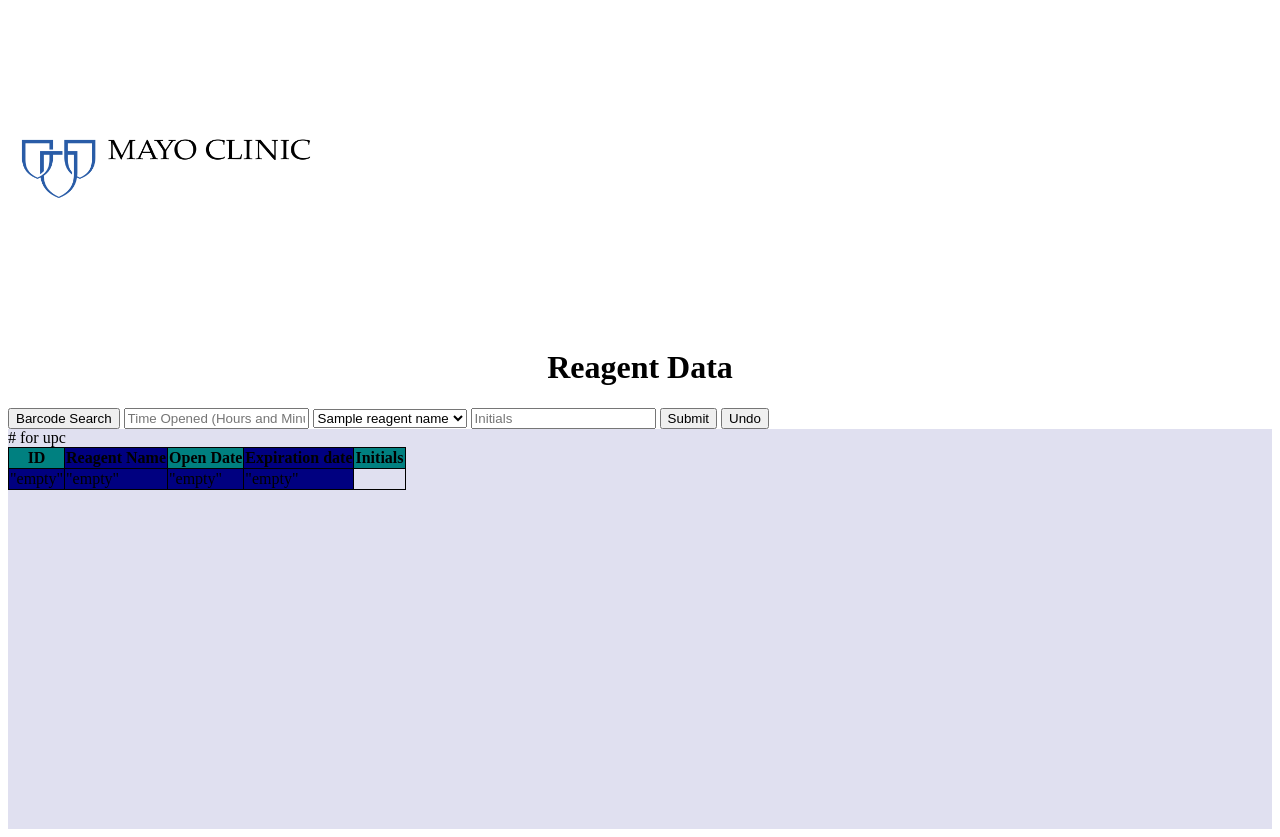
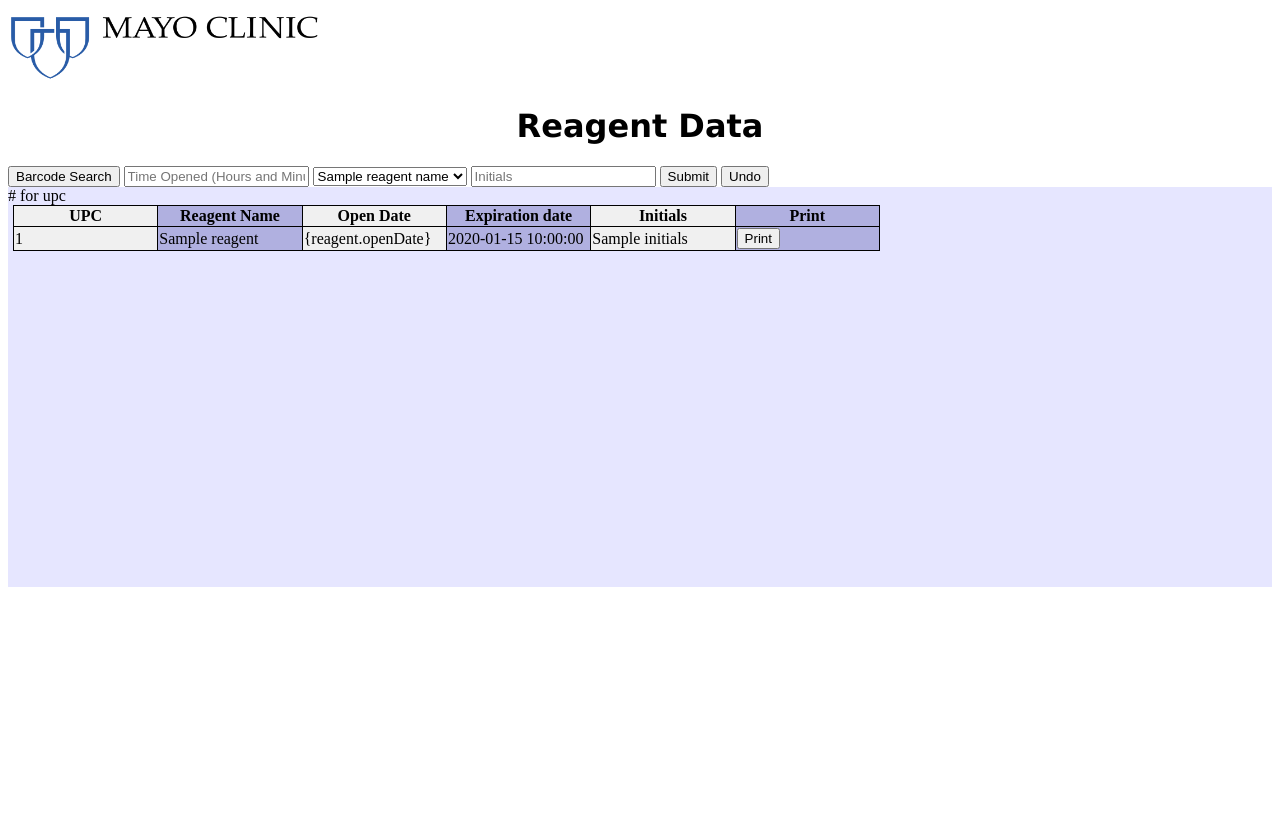
Before and after one commit to sarrodri/reagent-management-app, a Flask app: template Templates/Homepage.html in a window 1280 px wide. After the commit the page ends 587 px from the top, so only its background shows below. Run offline with Flask 3, Linux system fonts and the light colour scheme; the template is opened without the code that fills it: most values are stand-ins (such as "Sample title", 1, 10 or a date in 2020); parts of the project's set-up code (start-up, migrations or seed data) failed here and were passed over.

Commit message:
Fixed the submit thingamajig and the colors  are readable and don't make my eyes bleed!

```diff
--- a/Templates/Homepage.css
+++ b/Templates/Homepage.css
@@ -1,16 +1,23 @@
 #Title{
     text-align: center;
+    font-family: 'Lucida Grande', Geneva, sans-serif;
 }
 
 #DBWindow{
     align-self: center;
-    background-color: #e0e0f0;
+    background-color: #e6e6ff;
     min-width: 500px;
     min-height: 400px;
 }
 
-.TableRow{
-    min-width: 20%;
+#DBTable{
+    margin-left: 5px;
+    margin-right: 5px;
+    padding-top: 5px;
+}
+
+.row{
+    width: 16%;
 }
 
 table, th, td {
@@ -21,6 +28,10 @@
 #MayoLogo{
     max-width: 25%;
     max-height: 25%;
+    text-align: center;
+    align-self: center;
+    align-items: center;
+    align-content: center;
 }
 
 #ReagentName{
@@ -33,18 +44,18 @@
     align-self: center;
 }
 
-tr:nth-child(odd),th:nth-child(odd){
-    background-color: blue;
+th:nth-child(odd){
+    background-color: #f0f0f0;
 }
 
-tr:nth-child(even),th:nth-child(odd){
-    background-color: teal;
+th:nth-child(even){
+    background-color: #b0b0e0;
 }
 
-tr:nth-child(odd),th:nth-child(even){
-    background-color: aquamarine;
+td:nth-child(odd){
+    background-color: #f0f0f0;
 }
 
-tr:nth-child(even),th:nth-child(even){
-    background-color: navy;
+td:nth-child(even){
+    background-color: #b0b0e0;
 }
--- a/Templates/Homepage.html
+++ b/Templates/Homepage.html
@@ -10,7 +10,7 @@
 <header>
     <img id="MayoLogo" src="mayonayos.png" alt="Mayo Logo">
     <h1 id="Title">Reagent Data</h1>
-    <form action="/home" method="post" id="InformationGather">
+    <form action="/" method="post" id="InformationGather">
 
     <!--Barcode = <input type="text" onfocus= "focus" placeholder="Scan Barcode" id="Barcode Scanner"> -->
     <button type="button" id="Barcode Scanner" onclick="barcodeIn()">Barcode Search</button>
@@ -18,13 +18,12 @@
         <input type="text" placeholder="Time Opened (Hours and Minutes)" id="ClockfaceTime">
         <label for="ReagentName"></label>
         <select name="ReagentName" id="ReagentName">
-
             {% for reagent_name in reagent_names  %}
                 <option value="{{ reagent_name }}" method="post">{{ reagent_name }}</option>
             {% endfor %}
         </select>
         <input type="text" placeholder="Initials" id="Initials">
-        <button onclick="SubmitForm()">Submit</button>
+        <input type="submit" value="Submit">
         <button onclick="Undo()">Undo</button>
     </form>
 </header>
@@ -32,17 +31,20 @@
     <div id="DBWindow">
         <table id="DBTable">
             <tr>
-                <th class="TableRow">ID</th>
-                <th class="TableRow">Reagent Name</th>
-                <th class="TableRow">Open Date</th>
-                <th class="TableRow">Expiration date</th>
-                <th class="TableRow">Initials</th>
+                <th class="row">UPC</th>
+                <th class="row">Reagent Name</th>
+                <th class="row">Open Date</th>
+                <th class="row">Expiration date</th>
+                <th class="row">Initials</th>
+                <th class="row">Print</th>
             </tr> # for upc
             {% for reagent in reagents %}
-            <tr><td class="row" data-upc="{{reagent.ID}}"> "empty"</td>
-                <td class="row" data-upc="{{reagent.Name}}"> "empty"</td>
-                <td class="row" data-upc="{{reagent.ExpDate}}"> "empty"</td>
-                <td class="row" data-upc="{{reagent.Initials}}"> "empty"</td>
+            <tr><td class="row" data-upc="{{reagent.ID}}">{{reagent.ID}}</td>
+                <td class="row" data-upc="{{reagent.Name}}">{{reagent.Name}}</td>
+                <td class="row" data-upc="{{reagent.openDate}}">{reagent.openDate}</td>
+                <td class="row" data-upc="{{reagent.ExpDate}}"> {{reagent.ExpDate}}</td>
+                <td class="row" data-upc="{{reagent.Initials}}">{{reagent.Initials}}</td>
+                <td class="row"><button type="button">Print</button></td>
             </tr>
             {% endfor %}
 
--- a/Templates/input.js
+++ b/Templates/input.js
@@ -13,8 +13,8 @@
 function barcodeIn() {
     let newBarcode = prompt("Scan Barcode");
     let barcodeFound = false;
-    for (let i = 0; i < barcodeList.length; i++) {
-        alert("Barcode " + newBarcode + "already exists, corresponds to: " + barcodeList[i].value);
+    for (let i = 0; i < upc.length; i++) {
+        alert("Barcode " + newBarcode + "already exists, corresponds to: " + upc[i].value);
         found = true;
         break;
     }
```
Also changed, not shown: Templates/mayonayos.png.
